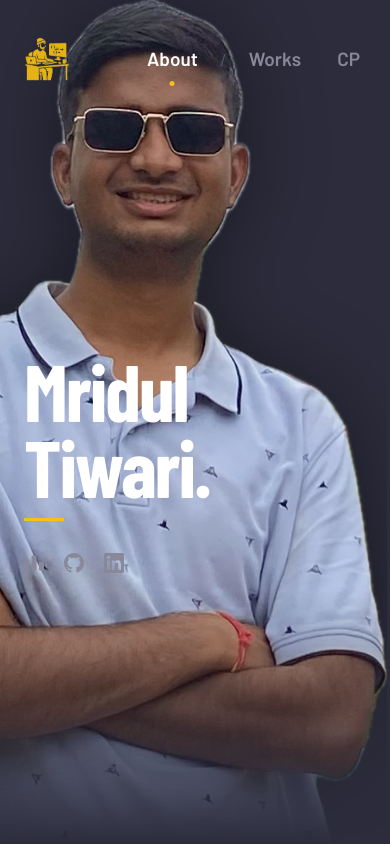
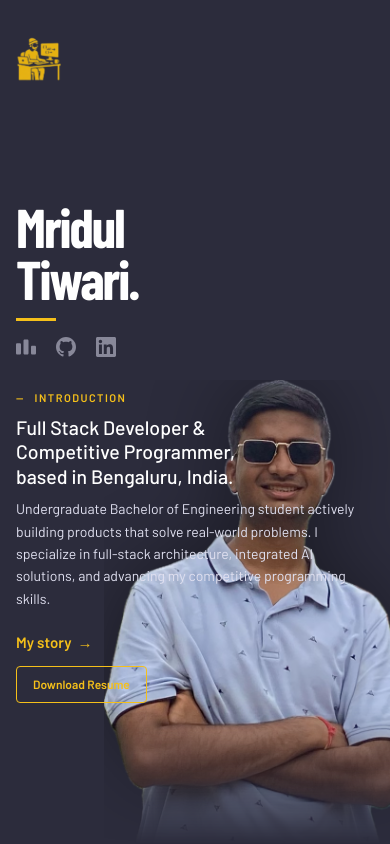
Before and after one commit to mridulchills/Portfolio, a React (Vite) app: page / in a window 390 px wide. Shown: the top 844 px of the page. Built offline with nearby package versions, Linux system fonts and the light colour scheme; no server answers; a web font is replaced by a local one.

Commit message:
Dynamization

```diff
--- a/src/index.css
+++ b/src/index.css
@@ -233,6 +233,8 @@ a {
   min-height: 100vh;
   padding: 0 var(--page-px);
   padding-top: 80px;
+  max-width: 1600px;
+  margin: 0 auto;
 }
 
 .hero-left {
@@ -246,7 +248,7 @@ a {
   /* Name above photo */
   font-family: var(--font-display);
   font-weight: 900;
-  font-size: clamp(80px, 14vw, 180px);
+  font-size: clamp(48px, 8vw, 140px);
   color: var(--text-white);
   line-height: 0.95;
   letter-spacing: -2px;
@@ -282,7 +284,7 @@ a {
 .hero-socials {
   position: relative;
   z-index: 4;
-  margin-top: 32px;
+  margin-top: clamp(16px, 2vw, 32px);
   display: flex;
   gap: 20px;
   opacity: 0;
@@ -312,12 +314,9 @@ a {
   position: absolute;
   bottom: 0;
   left: 28%;
-  /* Even more left to ensure name overlap from right */
   transform: translate(calc(-50% - 140px), 140px);
-  /* Start further down & left for huge image */
   z-index: 3;
-  height: 100%;
-  /* Even bigger */
+  height: clamp(60%, 85vh, 100%);
   display: flex;
   align-items: flex-end;
   pointer-events: none;
@@ -329,16 +328,14 @@ a {
 .hero-center-photo.loaded {
   opacity: 1;
   transform: translate(-50%, 0);
-  /* End at left: 15% */
 }
 
 .hero-center-photo img {
   height: 100%;
   width: auto;
-  max-width: 1200px;
+  max-width: clamp(280px, 35vw, 700px);
   object-fit: contain;
   object-position: bottom center;
-  /* keep anchored to bottom */
   -webkit-mask-image: linear-gradient(to bottom, black 70%, transparent 100%);
   mask-image: linear-gradient(to bottom, black 70%, transparent 100%);
   filter: drop-shadow(0 0 40px rgba(0, 0, 0, 0.4));
@@ -348,7 +345,7 @@ a {
   flex: 0 0 56%;
   max-width: 56%;
   margin-left: auto;
-  padding-left: 20%;
+  padding-left: clamp(4%, 10vw, 20%);
   opacity: 0;
   transform: translateY(120px);
   transition: opacity 0.8s 0.2s cubic-bezier(0.16, 1, 0.3, 1),
@@ -362,12 +359,12 @@ a {
 
 .hero-intro-label {
   font-family: var(--font-body);
-  font-size: 20px;
+  font-size: clamp(11px, 0.9vw, 15px);
   font-weight: 600;
   letter-spacing: 1.5px;
   text-transform: uppercase;
   color: var(--accent);
-  margin-bottom: 14px;
+  margin-bottom: clamp(8px, 1vw, 14px);
 }
 
 .hero-intro-label .dash {
@@ -376,7 +373,7 @@ a {
 
 .hero-intro-text {
   font-family: var(--font-body);
-  font-size: 50px;
+  font-size: clamp(18px, 2.2vw, 34px);
   font-weight: 500;
   color: var(--text-white);
   line-height: 1.25;
@@ -385,19 +382,19 @@ a {
 
 .hero-intro-body {
   font-family: var(--font-body);
-  font-size: 30px;
-  color: var(--text-muted);
+  font-size: clamp(13px, 1.1vw, 17px);
+  color: var(--text-body-light);
   line-height: 1.6;
-  max-width: 1000px;
-  margin-top: 20px;
-  opacity: 0.8;
+  max-width: 600px;
+  margin-top: clamp(10px, 1.5vw, 20px);
 }
 
 .hero-actions {
-  margin-top: 36px;
+  margin-top: clamp(20px, 2.5vw, 36px);
   display: flex;
   align-items: center;
-  gap: 30px;
+  gap: clamp(14px, 2vw, 30px);
+  flex-wrap: wrap;
 }
 
 .ghost-btn {
@@ -409,8 +406,8 @@ a {
   color: var(--accent);
   font-family: var(--font-body);
   font-weight: 600;
-  font-size: 14px;
-  padding: 10px 24px;
+  font-size: clamp(12px, 1vw, 14px);
+  padding: clamp(8px, 0.8vw, 10px) clamp(16px, 1.5vw, 24px);
   border-radius: 4px;
   transition: background 0.3s ease, color 0.3s ease, transform 0.2s ease;
 }
@@ -1287,12 +1284,97 @@ footer {
 }
 
 /* ===== RESPONSIVE ===== */
+/* ===== TABLET BREAKPOINT (1200px and below) ===== */
+@media (max-width: 1200px) {
+  :root {
+    --page-px: 40px;
+  }
+
+  .hero-center-photo {
+    left: 24%;
+    height: clamp(50%, 70vh, 85%);
+  }
+
+  .hero-center-photo img {
+    max-width: clamp(220px, 30vw, 500px);
+  }
+
+  .hero-right {
+    padding-left: clamp(2%, 6vw, 12%);
+  }
+
+  .nav-links a {
+    font-size: 16px;
+  }
+
+  .nav-sep {
+    margin: 0 10px;
+  }
+}
+
+/* ===== SMALL TABLET / LARGE PHONE (900px and below) ===== */
 @media (max-width: 900px) {
   :root {
     --page-px: 24px;
     --section-py: 60px;
   }
 
+  /* -- Hero: stack vertically -- */
+  .hero-right-panel {
+    display: none;
+  }
+
+  .hero-content {
+    flex-direction: column;
+    align-items: flex-start;
+    justify-content: center;
+    padding-top: 120px;
+    padding-bottom: 60px;
+    gap: 32px;
+  }
+
+  .hero-left {
+    flex: 0 0 auto;
+    max-width: 100%;
+  }
+
+  .hero-name {
+    font-size: clamp(48px, 12vw, 80px);
+  }
+
+  .hero-right {
+    flex: 0 0 auto;
+    max-width: 100%;
+    margin-left: 0;
+    padding-left: 0;
+  }
+
+  .hero-center-photo {
+    left: auto;
+    right: -5%;
+    height: 65%;
+    opacity: 0.1;
+    transform: translate(0, 140px);
+  }
+
+  .hero-center-photo.loaded {
+    transform: translate(0, 0);
+  }
+
+  .hero-center-photo img {
+    max-width: 350px;
+  }
+
+  .hero-intro-text {
+    font-size: clamp(20px, 5vw, 30px);
+  }
+
+  .hero-intro-body {
+    font-size: clamp(14px, 3.5vw, 16px);
+    max-width: 100%;
+  }
+
+  /* -- Other sections -- */
   .about-top,
   .portfolio-layout,
   .blog-layout,
@@ -1302,14 +1384,6 @@ footer {
 
   .service-cards {
     grid-template-columns: 1fr;
-  }
-
-  .hero-right-panel {
-    display: none;
-  }
-
-  .hero-center-photo {
-    opacity: 0.15;
   }
 
   .project-grid {
@@ -1333,10 +1407,6 @@ footer {
 
   .testimonial-block {
     flex-direction: column;
-  }
-
-  .hero-right {
-    display: none;
   }
 
   .skills-section {
@@ -1369,6 +1439,45 @@ footer {
   }
 }
 
+/* ===== PHONE BREAKPOINT (480px and below) ===== */
+@media (max-width: 480px) {
+  :root {
+    --page-px: 16px;
+  }
+
+  .hero-name {
+    font-size: clamp(40px, 14vw, 60px);
+  }
+
+  .hero-content {
+    padding-top: 100px;
+    padding-bottom: 40px;
+  }
+
+  .hero-intro-text {
+    font-size: clamp(18px, 5vw, 24px);
+  }
+
+  .hero-intro-body {
+    font-size: 14px;
+  }
+
+  .hero-actions {
+    flex-direction: column;
+    align-items: flex-start;
+    gap: 12px;
+  }
+
+  .hero-center-photo {
+    height: 55%;
+    opacity: 0.08;
+  }
+
+  .nav-links {
+    display: none;
+  }
+}
+
 .shimmer-bar {
   width: 120px;
   height: 14px;
```
